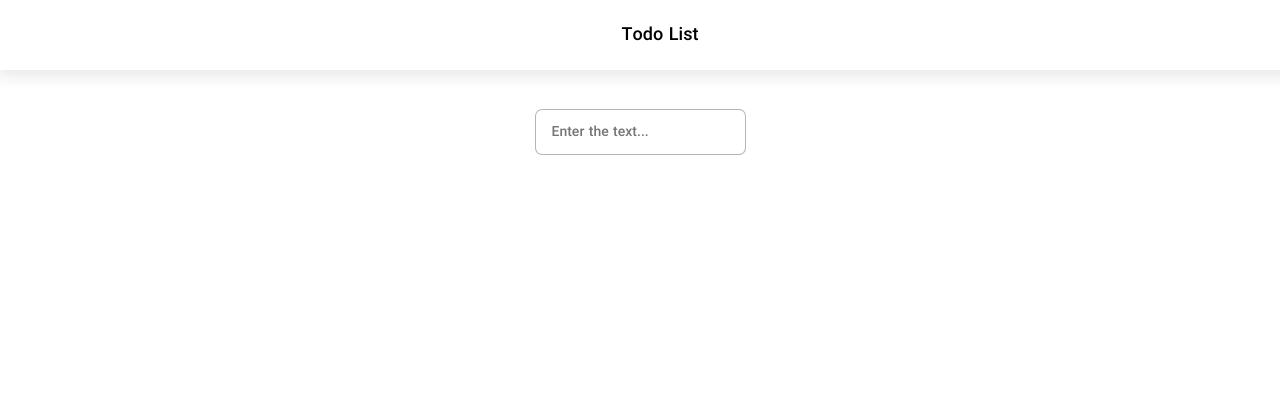
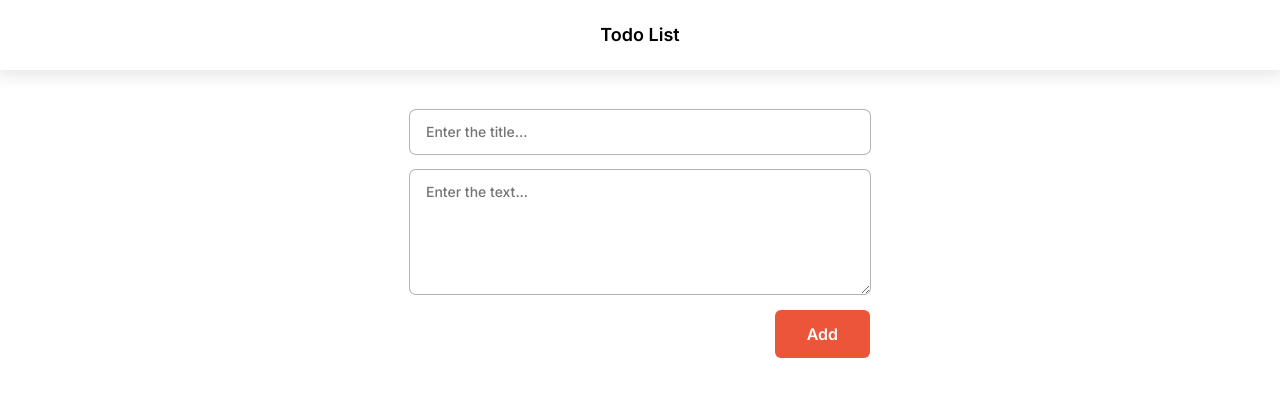
Before and after one commit to saeideh-abs/todo-list, a Next.js app: page / in a window 1280 px wide. Shown: the top 396 px of the page. Built offline with nearby package versions, Linux system fonts and the light colour scheme.

Commit message:
create layouts and todo input components

```diff
--- a/app/layout.tsx
+++ b/app/layout.tsx
@@ -1,12 +1,14 @@
 import type { Metadata } from 'next'
+import { Inter } from 'next/font/google'
 import '@/styles/global.css'
-import { iranYekan } from '@/styles/fonts'
+import { Header } from '@/components'
 import { cn } from '@/utils'
-import { Header } from '@/components'
+
+const inter = Inter({ subsets: ['latin'] })
 
 export const metadata: Metadata = {
-  title: 'Form',
-  description: 'Further information form',
+  title: 'Todo List',
+  description: 'Todo List',
 }
 
 export default function RootLayout({
@@ -16,7 +18,7 @@ export default function RootLayout({
 }) {
   return (
     <html lang="en" dir="ltr" className="h-screen">
-      <body className={cn(iranYekan.className, 'text-black m-0 h-full')}>
+      <body className={cn(inter.className, 'text-black m-0 h-full box-border')}>
         <div className="flex flex-col h-full">
           <Header />
           <main className="flex flex-col grow overflow-auto mt-header">
--- a/app/page.tsx
+++ b/app/page.tsx
@@ -2,7 +2,7 @@ import { TodoInputBox } from '@/components/Todo'
 
 export default function Page() {
   return (
-    <div className="flex justify-center p-10">
+    <div className="flex justify-center mx-auto px-5 py-10 md:min-w-[500px]">
       <TodoInputBox />
     </div>
   )
--- a/components/Button/index.tsx
+++ b/components/Button/index.tsx
@@ -1,11 +1,10 @@
 import { cn } from '@/utils'
 import { ButtonHTMLAttributes, PropsWithChildren, forwardRef } from 'react'
-import { iranYekan } from '@/styles/fonts'
 
 export interface ButtonProps extends ButtonHTMLAttributes<HTMLButtonElement> {
+  variant?: 'text' | 'solid' | 'outlined'
   color?: 'primary' | 'secondary'
   size?: 'sm' | 'md' | 'lg'
-  block?: boolean
 }
 
 export const Button = forwardRef<
@@ -13,9 +12,9 @@ export const Button = forwardRef<
   PropsWithChildren & ButtonProps
 >(function (
   {
+    variant = 'solid',
     color = 'primary',
     size = 'md',
-    block = false,
     className,
     children,
     ...props
@@ -23,22 +22,32 @@ export const Button = forwardRef<
   ref,
 ) {
   const defaultStyle = cn(
-    `outline-none border-none cursor-pointer w-fit px-5`,
-    iranYekan.className,
+    `rounded-md outline-none border-none w-fit cursor-pointer`,
+    variant === 'outlined' && 'border bg-transparent',
   )
 
   const disableStyle = `disabled:opacity-50 disabled:cursor-not-allowed`
 
   const sizeStyle = {
-    sm: `h-10 text-base font-medium`,
-    md: 'h-12 text-base font-semibold',
-    lg: 'h-14 text-lg font-semibold',
+    sm: `px-6 py-2 text-sm font-medium`,
+    md: 'px-8 py-3 text-base font-semibold',
+    lg: 'px-10 py-4 text-lg font-semibold',
   }
 
   const style = {
+    text: {
+      primary: `text-primary-500 hover:text-primary-600`,
+      secondary: `text-secondary-500 hover:text-secondary-600`,
+    },
     solid: {
-      primary: `bg-primary-500 text-primary-contrast hover:enabled:bg-primary-500/80 active:enabled:bg-primary-500/90`,
-      secondary: `bg-secondary-500 text-secondary-contrast hover:enabled:bg-secondary-500/80 active:enabled:bg-secondary-500/90`,
+      primary: `bg-primary-500 text-primary-contrast hover:enabled:bg-primary-600 active:enabled:bg-primary-700`,
+      secondary: `bg-secondary-500 text-secondary-contrast hover:enabled:bg-secondary-600 active:enabled:bg-secondary-700`,
+    },
+    outlined: {
+      primary: `border-primary-500 text-primary-500 hover:border-primary-600 hover:text-primary-600
+        hover:enabled:bg-primary-50/50 active:enabled:bg-primary-50`,
+      secondary: `border-secondary-500 text-secondary-500 hover:border-secondary-600 hover:text-secondary-600
+        hover:enabled:bg-secondary-50/50 active:enabled:bg-secondary-50`,
     },
   }
 
@@ -48,8 +57,7 @@ export const Button = forwardRef<
       className={cn(
         defaultStyle,
         sizeStyle[size],
-        style['solid'][color],
-        block ? `w-full` : `min-w-[140px]`,
+        style[variant][color],
         disableStyle,
         className,
       )}
--- a/components/Header/index.tsx
+++ b/components/Header/index.tsx
@@ -1,7 +1,7 @@
 export const Header = () => {
   return (
     <div
-      className={`w-full h-header bg-white fixed px-5 flex items-center justify-center
+      className={`w-full h-header bg-white fixed flex items-center justify-center
       shadow-header text-lg font-semibold`}
     >
       Todo List
--- a/components/Input/index.tsx
+++ b/components/Input/Input.tsx
@@ -1,4 +1,3 @@
-import { iranYekan } from '@/styles/fonts'
 import { cn } from '@/utils'
 import { forwardRef } from 'react'
 import { inputStyle, inputErrorStyle } from './styles'
@@ -11,12 +10,7 @@ export const Input = forwardRef<HTMLInputElement, InputProps>(
   ({ className, error, ...props }, ref) => {
     return (
       <input
-        className={cn(
-          iranYekan.className,
-          inputStyle,
-          error && inputErrorStyle,
-          className,
-        )}
+        className={cn(inputStyle, error && inputErrorStyle, className)}
         ref={ref}
         {...props}
       />
--- /dev/null
+++ b/components/Input/Textarea.tsx
@@ -0,0 +1,21 @@
+import { cn } from '@/utils'
+import { forwardRef } from 'react'
+import { inputErrorStyle, inputStyle } from './styles'
+
+export interface TextareaProps extends React.HTMLProps<HTMLTextAreaElement> {
+  error?: boolean
+}
+
+export const Textarea = forwardRef<HTMLTextAreaElement, TextareaProps>(
+  ({ className, error, ...props }, ref) => {
+    return (
+      <textarea
+        className={cn(inputStyle, error && inputErrorStyle, className)}
+        ref={ref}
+        {...props}
+      />
+    )
+  },
+)
+
+Textarea.displayName = 'Textarea'
--- a/components/Input/styles.ts
+++ b/components/Input/styles.ts
@@ -1,4 +1,6 @@
-export const inputStyle = `px-4 py-3 bg-white rounded-md border-none ring-1 ring-saGray-300 text-sm
-        focus:outline-0 focus:ring-blue-600 outline-0 placeholder:text-saGray-500 placeholder:text-sm placeholder:font-medium`
+export const inputStyle = `px-4 py-3 bg-white rounded-md border-none text-sm
+        w-full md:min-w-[300px]
+        focus:outline-0 focus:ring-blue-600 outline-0 ring-1 ring-saGray-300
+        placeholder:text-saGray-500 placeholder:text-sm placeholder:font-medium`
 
 export const inputErrorStyle = `ring-annotation-error focus:ring-annotation-error`
--- a/components/Todo/TodoInputBox.tsx
+++ b/components/Todo/TodoInputBox.tsx
@@ -1,9 +1,18 @@
-import { Input } from '..'
+import { Button, Input } from '..'
+import { Textarea } from '../Input/Textarea'
 
 export const TodoInputBox: React.FC = () => {
   return (
-    <div>
-      <Input placeholder="Enter the text..." />
+    <div className="flex flex-col items-center gap-4 w-full">
+      <Input placeholder="Enter the title..." className="w-full" />
+      <Textarea
+        placeholder="Enter the text..."
+        className="w-full"
+        rows={5}
+      ></Textarea>
+      <Button color="secondary" className="self-end">
+        Add
+      </Button>
     </div>
   )
 }
--- a/components/index.tsx
+++ b/components/index.tsx
@@ -1,4 +1,5 @@
-export * from './Input'
+export * from './Input/Input'
+export * from './Input/Textarea'
 export * from './Header'
 export * from './Button'
 export * from './Divider'
--- a/styles/fonts.ts
+++ /dev/null
@@ -1,46 +0,0 @@
-import localFont from 'next/font/local'
-
-export const iranYekan = localFont({
-  src: [
-    {
-      path: '../public/fonts/iranYekan/Qs_Iranyekan_thin.ttf',
-      weight: '100',
-      style: 'normal',
-    },
-    {
-      path: '../public/fonts/iranYekan/Qs_Iranyekan_light.ttf',
-      weight: '300',
-      style: 'normal',
-    },
-    {
-      path: '../public/fonts/iranYekan/Qs_Iranyekan.ttf',
-      weight: '400',
-      style: 'normal',
-    },
-    {
-      path: '../public/fonts/iranYekan/Qs_Iranyekan_medium.ttf',
-      weight: '500',
-      style: 'normal',
-    },
-    {
-      path: '../public/fonts/iranYekan/Qs_Iranyekan_bold.ttf',
-      weight: '700',
-      style: 'normal',
-    },
-    {
-      path: '../public/fonts/iranYekan/Qs_Iranyekan_extrabold.ttf',
-      weight: '800',
-      style: 'normal',
-    },
-    {
-      path: '../public/fonts/iranYekan/Qs_Iranyekan_black.ttf',
-      weight: '900',
-      style: 'normal',
-    },
-    {
-      path: '../public/fonts/iranYekan/Qs_Iranyekan_extrablack.ttf',
-      weight: '950',
-      style: 'normal',
-    },
-  ],
-})
--- a/styles/global.css
+++ b/styles/global.css
@@ -5,6 +5,17 @@
 p {
   margin: 0;
 }
+
+button,
+input,
+textarea {
+  font-family: inherit;
+}
+
+* {
+  box-sizing: border-box;
+}
+
 /* scrollbar style */
 /* Works on Firefox */
 * {
--- a/tailwind.config.ts
+++ b/tailwind.config.ts
@@ -22,12 +22,30 @@ const config: Config = {
       },
       colors: {
         primary: {
-          500: '#FFC453',
-          contrast: '#000',
+          50: '#e8ecef',
+          100: '#b7c3cd',
+          200: '#94a7b5',
+          300: '#647e94',
+          400: '#45657f',
+          500: '#173f5f', // main
+          600: '#153956',
+          700: '#102d43',
+          800: '#0d2334',
+          900: '#0a1a28',
+          contrast: 'white',
         },
         secondary: {
-          500: '#000000',
-          contrast: '#fff',
+          50: '#FAEFEF',
+          100: '#f9cac2',
+          200: '#f7b1a5',
+          300: '#f38d7c',
+          400: '#f17762',
+          500: '#ed553b', // main
+          600: '#d84d36',
+          700: '#a83c2a',
+          800: '#822f20',
+          900: '#642419',
+          contrast: 'white',
         },
         annotation: {
           error: '#E61F10',
@@ -42,6 +60,11 @@ const config: Config = {
         common: {
           black: '#222222',
         },
+
+        lightBlue: {
+          50: '#F7FCFC',
+          100: '#f0f8ff',
+        },
       },
     },
   },
```
